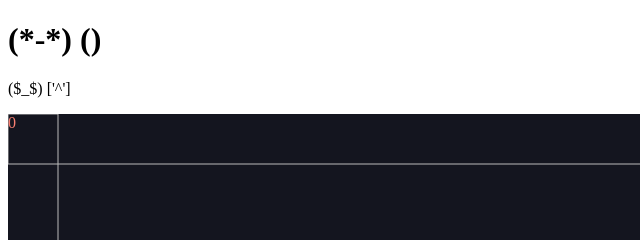
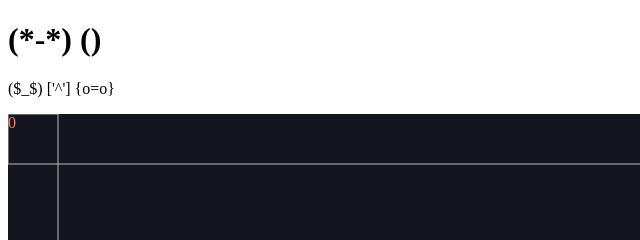
Before and after one commit to NoahYB/mousey-fe, a plain HTML site: page index.html in a window 1280 px wide. Shown: the top 240 px of the page, 0-640 px from the left. Drawn offline with Linux system fonts and the light colour scheme.

Commit message:
webhook testing

```diff
--- a/index.html
+++ b/index.html
@@ -3,7 +3,7 @@
 <body>
 
 <h1>(*-*)  ()</h1>
-<p>($_$) ['^']</p>
+<p>($_$) ['^'] {o=o}</p>
 <span id='counter' style='position:absolute'> 0 </span>
 </body>
 <div id='charge' style='background-color:crimson;width:0%;max-width:30px;height:5px;position:absolute'> </div>
```
